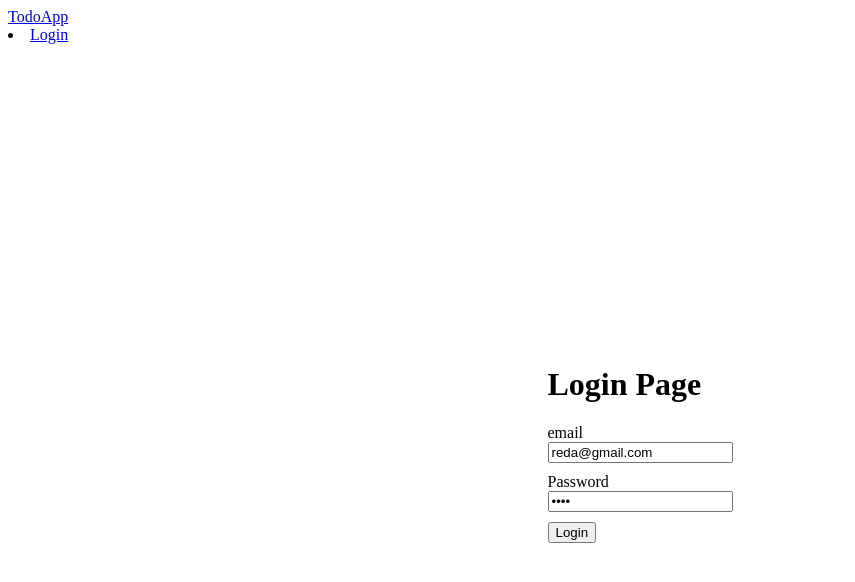
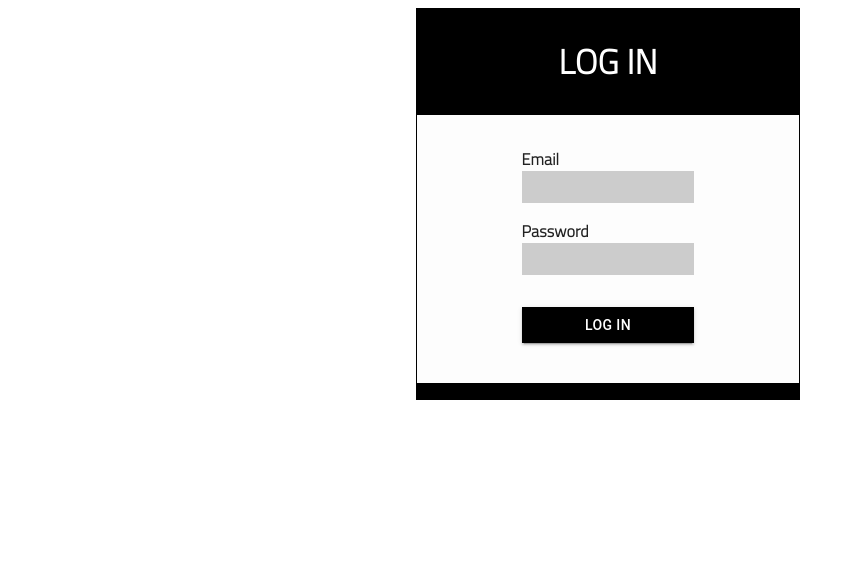
Before and after one commit to reda97dz/client, a React (Create React App) app: page / in a window 1280 px wide. Shown: the top 582 px of the page, without its empty margins (0-855 px from the left). Built offline with nearby package versions, Linux system fonts and the light colour scheme.

Commit message:
style login page and start on dashboard

```diff
--- a/package.json
+++ b/package.json
@@ -5,6 +5,7 @@
   "dependencies": {
     "@emotion/react": "^11.6.0",
     "@emotion/styled": "^11.6.0",
+    "@mui/icons-material": "^5.2.0",
     "@mui/material": "^5.2.0",
     "@mui/styles": "^5.2.0",
     "@reduxjs/toolkit": "^1.6.2",
--- a/public/index.html
+++ b/public/index.html
@@ -10,6 +10,10 @@
       content="Web site created using create-react-app"
     />
     <link rel="apple-touch-icon" href="%PUBLIC_URL%/logo192.png" />
+    <link rel="preconnect" href="https://fonts.googleapis.com">
+    <link rel="preconnect" href="https://fonts.gstatic.com" crossorigin>
+    <link href="https://fonts.googleapis.com/css2?family=Raleway:wght@300&display=swap" rel="stylesheet">
+    <link href="https://fonts.googleapis.com/css2?family=Cairo:wght@300&display=swap" rel="stylesheet">
     <!--
       manifest.json provides metadata used when your web app is installed on a
       user's mobile device or desktop. See https://developers.google.com/web/fundamentals/web-app-manifest/
--- a/src/App.js
+++ b/src/App.js
@@ -6,6 +6,28 @@ import Login from './Components/Login'
 import Dashboard from './Components/Dashboard'
 
 import {logout} from './slices/auth'
+
+import AccountBoxSharpIcon from '@mui/icons-material/AccountBoxSharp'
+import Logout from '@mui/icons-material/Logout'
+import Avatar from '@mui/material/Avatar'
+import Menu from '@mui/material/Menu'
+import MenuItem from '@mui/material/MenuItem'
+import ListItemIcon from '@mui/material/ListItemIcon';
+
+import {
+  Grid,
+  IconButton,
+  Paper,
+  Divider,
+  Card,
+  Typography,
+  Container,
+  Button,
+  InputBase ,
+  Stack,
+  Tooltip
+} from '@mui/material'
+
 
 function App(){
 
@@ -16,13 +38,93 @@ function App(){
     dispatch(logout())
   }, [dispatch])
 
+  const [anchorEl, setAnchorEl] = React.useState(null);
+  const open = Boolean(anchorEl);
+
+  const handleClick = (event) => {
+    setAnchorEl(event.currentTarget);
+  };
+
+  const handleClose = () => {
+    setAnchorEl(null);
+  };
+
   return (
     <Router>
       <div>
-        <nav>
-          <Link to={"/"}>
-            TodoApp
-          </Link>
+        {currentUser ? (
+
+          <Container component={Grid} container sx={{p:0, m:0}}>
+            <Card
+                component={Grid} item container direction='row' alignItems='center'
+                xs={12} sm={9} md={7} lg={6}
+                sx={{mx: 'auto', p:0.3, pl:1, borderRadius: 0, backgroundColor: '#000', borderColor: '#000'}}
+                variant='outlined'
+                justifyContent='space-between'
+            >
+              <Grid item>
+                <Typography color='#fff' fontWeight='bold'>
+                  Todo App
+                </Typography>
+              </Grid>
+              <Grid item>
+                <Tooltip title='Account'>
+                  <IconButton onClick={handleClick} size='small'>
+                    <AccountBoxSharpIcon size='small' htmlColor='#fff' />
+                  </IconButton>
+                </Tooltip>
+                <Menu
+                  anchorEl={anchorEl}
+                  open={open}
+                  onClose={handleClose}
+                  onClick={handleClose}
+                  PaperProps={{
+                    elevation: 1,
+                    sx: {
+                      borderRadius: 0,
+                      backgroundColor: '#222',
+                      overflow: 'visible',
+                      mt: 1.5,
+                      '& .MuiAvatar-root': {
+                        width: 32,
+                        height: 32,
+                        ml: -0.5,
+                        mr: 1,
+                      },
+                      '&:before': {
+                        content: '""',
+                        display: 'block',
+                        position: 'absolute',
+                        top: 0,
+                        right: 14,
+                        width: 10,
+                        height: 10,
+                        bgcolor: '#222',
+                        transform: 'translateY(-50%) rotate(45deg)',
+                        zIndex: 0,
+                      },
+                    },
+                  }}
+                  transformOrigin={{ horizontal: 'right', vertical: 'top' }}
+                  anchorOrigin={{ horizontal: 'right', vertical: 'bottom' }}
+                >
+                  <MenuItem sx={{color: 'white'}}>
+                    <Avatar /> {currentUser.last_name} {currentUser.last_name}
+                  </MenuItem>
+                  {/* <Divider light /> */}
+                  <MenuItem sx={{color: 'white'}} onClick={logOut}>
+                    <ListItemIcon >
+                      <Logout htmlColor='#fff' fontSize="small" />
+                    </ListItemIcon>
+                    Logout
+                  </MenuItem>
+                </Menu>
+              </Grid>
+            </Card>
+          </Container>
+        ): null}
+
+        {/* <nav>
           {currentUser ? (
             <div>
               <li>
@@ -35,15 +137,9 @@ function App(){
               </li>
             </div>
           ) : (
-            <div>
-              <li>
-                <Link to={"/"}>
-                  Login
-                </Link>
-              </li>
-            </div>
+            null
           )}
-        </nav>
+        </nav> */}
 
         <div>
           <Routes>
--- a/src/Components/Login.js
+++ b/src/Components/Login.js
@@ -5,12 +5,22 @@ import {Navigate} from 'react-router-dom'
 import {login} from "../slices/auth"
 import {clearMessage} from '../slices/message'
 
-import styles from './login.module.css'
+import {
+    Grid,
+    Paper,
+    Card,
+    Typography,
+    Container,
+    Button,
+    InputBase ,
+    Stack
+} from '@mui/material'
+
 
 const Login = (props) => {
     const [loading, setLoading] = useState(false)
-    const [email, setEmail] = useState('reda@gmail.com')
-    const [password, setPassword] = useState('test')
+    const [email, setEmail] = useState('')
+    const [password, setPassword] = useState('')
 
     const {isLoggedIn} = useSelector((state) => state.auth)
     const {message} = useSelector((state) => state.message)
@@ -26,12 +36,10 @@ const Login = (props) => {
         e.preventDefault()
         setLoading(true)
 
-        console.log({email, password})
         dispatch(login({email, password}))
             .unwrap()
             .then(() => {
                 props.history.push("/dashboard")
-                window.location.reload()
             })
             .catch(() => {
                 setLoading(false)
@@ -44,67 +52,112 @@ const Login = (props) => {
 
     return (
 
-        <div className={styles.container}>
-            <div className={{width: 200}}>
-                <h1>Login Page</h1>
-                {
-                    message ? (<p className={styles.error}> {message}</p>) : (null)
-                }
-                <form>
-                    <div className={styles.loginForm}>
-                        <div className={styles.loginFormItem}>
-                            <label htmlFor="email">email</label>
-                            <input type="text" id='email' value={email} onChange={(e)=>{setEmail(e.target.value)}}
+        <Container component={Grid} container sx={{p:0, m:0}}>
+            <Card
+                component={Grid} item
+                xs={12} sm={8} md={6} lg={4}
+                sx={{mx: 'auto', borderRadius: 0, backgroundColor: '#fdfdfd', borderColor: '#000'}}
+                variant='outlined'
+            >
+                <Grid container direction='column'>
+                    <Grid item sx={{pb: 4, pt:4, backgroundColor: '#000'}}>
+
+                        <Typography variant='h4' fontWeight='bold' color='#fff' fontFamily='Cairo' textAlign='center'>
+                            LOG IN
+                        </Typography>
+
+                    </Grid>
+                    <Grid item sx={{pt: 4, pb: 5}} container direction='column' alignContent='center' spacing={2}>
+                        <Grid item >
+                            <Stack>
+                                <Typography fontFamily='Cairo' fontWeight='bold'>
+                                    Email
+                                </Typography>
+                                <InputBase
+                                    value={email}
+                                    onChange={(e)=>{setEmail(e.target.value)}}
+                                    disabled={loading}
+                                    type='text'
+                                    sx={{
+                                        fontFamily:'Cairo',
+                                        backgroundColor: '#cccccc',
+                                        px:0.8
+                                    }}
+                                />
+                            </Stack>
+                        </Grid>
+                        <Grid item xs>
+                            <Stack>
+                                <Typography fontFamily='Cairo' fontWeight='bold'>
+                                    Password
+                                </Typography >
+                                <InputBase
+                                    value={password}
+                                    onChange={(e)=>{setPassword(e.target.value)}}
+                                    disabled={loading}
+                                    type='password'
+                                    sx={{
+                                        fontFamily:'Cairo',
+                                        backgroundColor: '#cccccc',
+                                        px:0.8
+                                    }}
+                                />
+                            </Stack>
+                        </Grid>
+                        <Grid item xs textAlign='center' sx={{mt:2}}>
+                            <Button
                                 disabled={loading}
-                            />
-                        </div>
-                        <div className={styles.loginFormItem}>
-                            <label htmlFor='password'>Password</label>
-                            <input type='password' id='password' value={password} onChange={(e)=>setPassword(e.target.value)}
-                                disabled={loading}
-                            />
-                        </div>
-                    </div>
-                    <button onClick={handleLogin} disabled={loading} >Login</button>
-                </form>
-            </div>
-        </div>
+                                onClick={handleLogin}
+                                fullWidth
+                                variant='contained'
+                                sx={{
+                                    backgroundColor: '#000',
+                                    borderRadius: 0,
+                                    ":hover": {backgroundColor:'#222'}
+                                }}
+                            >
+                                Log in
+                            </Button>
+                        </Grid>
+                        {message && (<Grid item xs textAlign='center' sx={{mt:2}}>
+                            <Paper variant='outlined' sx={{borderColor: 'red', p: 0.5}}>
+                                <Typography color='red' fontWeight='bold' fontFamily='Raleway' variant='subtitle2'>
+                                    {message}
+                                </Typography>
+                            </Paper>
+                        </Grid>)}
+                    </Grid>
+                    <Grid item sx={{pt:2, backgroundColor: '#000'}}>
+
+                    </Grid>
+                </Grid>
+            </Card>
+        </Container>
+
         // <div className={styles.container}>
         //     <div className={{width: 200}}>
         //         <h1>Login Page</h1>
-        //         <Formik
-        //             initialValues={initialValues}
-        //             validationSchema={validationSchema}
-        //             onSubmit={handleLogin}
-        //         >
-        //             <form>
-        //                 <div className={styles.loginForm}>
-        //                     <div className={styles.loginFormItem}>
-        //                         <label htmlFor="email">email</label>
-        //                         <Field name='email' type='text' />
-        //                         <ErrorMessage
-        //                             name="email"
-        //                             component="div"
-        //                             className={styles.error}
-        //                         />
-        //                     </div>
-        //                     <div className={styles.loginFormItem}>
-        //                         <label htmlFor="password">password</label>
-        //                         <Field name='password' type='password' />
-        //                         <ErrorMessage
-        //                             name="password"
-        //                             component="div"
-        //                             className={styles.error}
-        //                         />
-        //                     </div>
+        //         {
+        //             message ? (<p className={styles.error}> {message}</p>) : (null)
+        //         }
+        //         <form>
+        //             <div className={styles.loginForm}>
+        //                 <div className={styles.loginFormItem}>
+        //                     <label htmlFor="email">email</label>
+        //                     <input type="text" id='email' value={email} onChange={(e)=>{setEmail(e.target.value)}}
+        //                         disabled={loading}
+        //                     />
         //                 </div>
-        //                 <button type="submit" disabled={loading} >Login</button>
-        //             </form>
-        //         </Formik>
+        //                 <div className={styles.loginFormItem}>
+        //                     <label htmlFor='password'>Password</label>
+        //                     <input type='password' id='password' value={password} onChange={(e)=>setPassword(e.target.value)}
+        //                         disabled={loading}
+        //                     />
+        //                 </div>
+        //             </div>
+        //             <button onClick={handleLogin} disabled={loading} >Login</button>
+        //         </form>
         //     </div>
-        //     {message && (
-        //         <p className={styles.error}> {message}</p>
-        //     )}
         // </div>
     )
 }
--- a/src/services/auth.service.js
+++ b/src/services/auth.service.js
@@ -1,8 +1,8 @@
 import axios from "axios"
 
 const login = async (email, password) => {
-    const response = await axios.post('http://localhost:5000/api/login/', { email, password })
-    console.log(response.data)
+    const response = await axios.post('http://192.168.0.136:5000/api/login/', { email, password })
+
     if (response.data.token) {
         localStorage.setItem("user", JSON.stringify(response.data))
     }
```
Also changed, not shown: src/Components/Dashboard.js (+13 -0 lines), src/slices/auth.js (+1 -6 lines), 1 other file (tests, documents, lock files or other folders).
